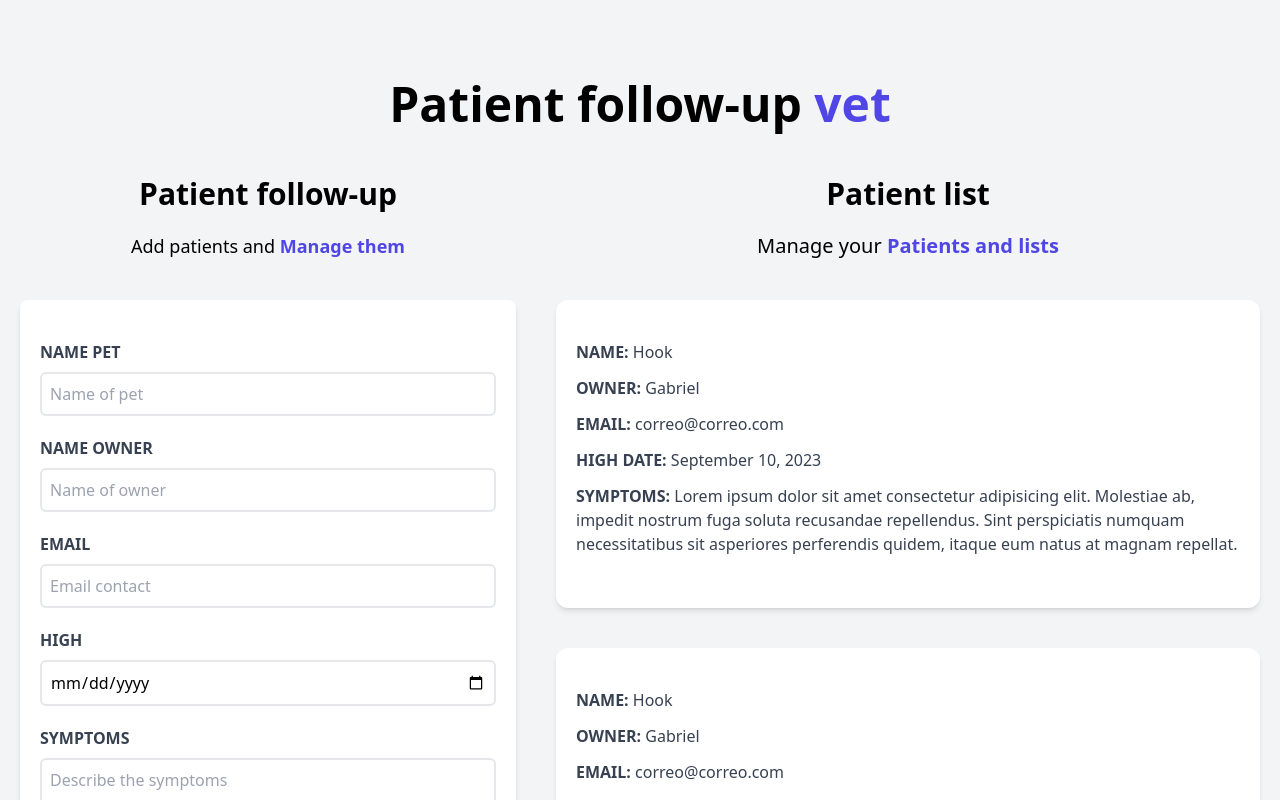
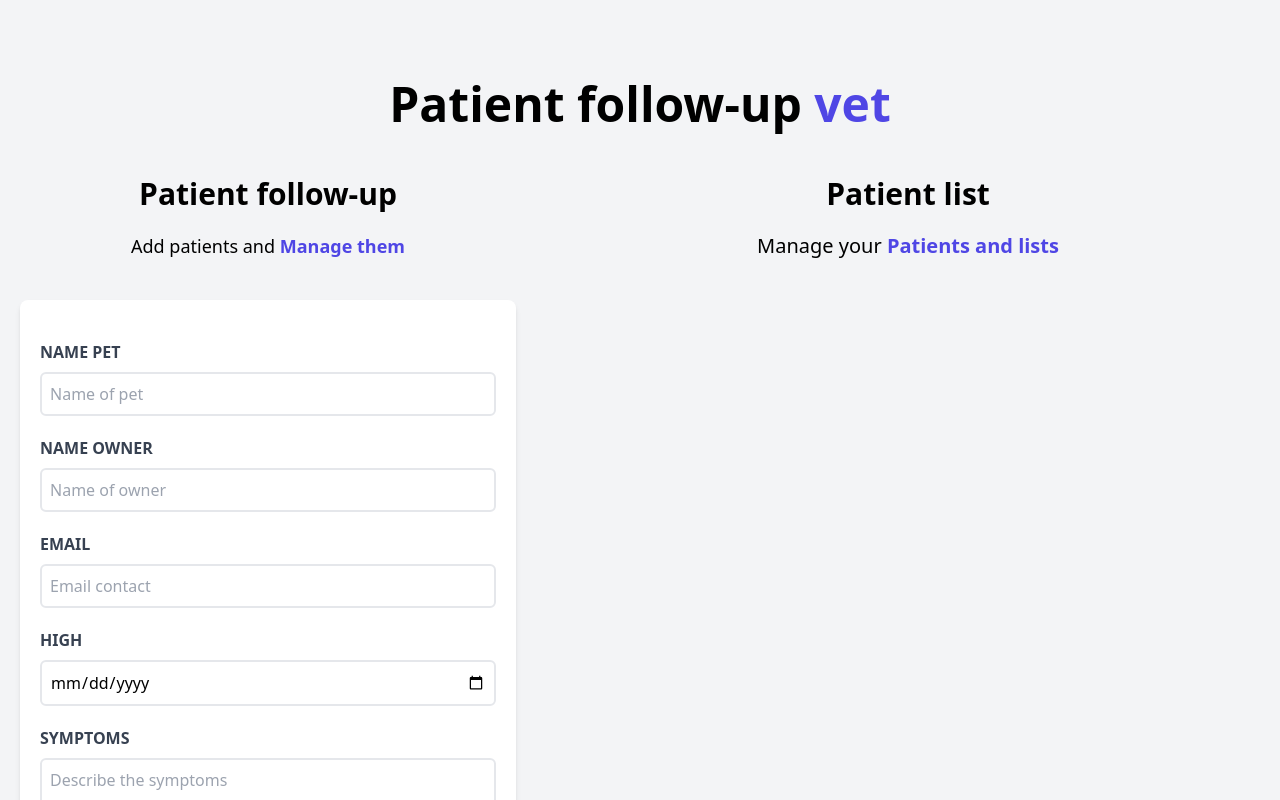
Before and after one commit to cilfonegabriel/appointment-react, a React (Vite) app: page / in a window 1280 px wide. Shown: the top 800 px of the page. Built offline with nearby package versions, Linux system fonts and the light colour scheme.

Commit message:
Show information about patients

```diff
--- a/src/App.jsx
+++ b/src/App.jsx
@@ -18,7 +18,9 @@
         patients = {patients}
         setPatients={setPatients}
       />
-      <PatientList />
+      <PatientList
+        patients = {patients}
+      />
     </div>
 
   </div>
--- a/src/components/Patient.jsx
+++ b/src/components/Patient.jsx
@@ -1,20 +1,23 @@
-const Patient = () => {
+const Patient = ({patient}) => {
+
+    const { name, owner, email, date, symptoms } = patient;
+
   return (
     <div className="mx-5 my-10 bg-white shadow-md px-5 py-10 rounded-xl">
     <p className="font-bold mb-3 text-gray-700 uppercase">Name: {''}
-        <span className="font-normal normal-case">Hook</span>
+        <span className="font-normal normal-case">{name}</span>
     </p>
     <p className="font-bold mb-3 text-gray-700 uppercase">Owner: {''}
-        <span className="font-normal normal-case">Gabriel</span>
+        <span className="font-normal normal-case">{owner}</span>
     </p>
     <p className="font-bold mb-3 text-gray-700 uppercase">Email: {''}
-        <span className="font-normal normal-case">correo@correo.com</span>
+        <span className="font-normal normal-case">{email}</span>
     </p>
     <p className="font-bold mb-3 text-gray-700 uppercase">High date: {''}
-        <span className="font-normal normal-case">September 10, 2023</span>
+        <span className="font-normal normal-case">{date}</span>
     </p>
     <p className="font-bold mb-3 text-gray-700 uppercase">Symptoms: {''}
-        <span className="font-normal normal-case">Lorem ipsum dolor sit amet consectetur adipisicing elit. Molestiae ab, impedit nostrum fuga soluta recusandae repellendus. Sint perspiciatis numquam necessitatibus sit asperiores perferendis quidem, itaque eum natus at magnam repellat.</span>
+        <span className="font-normal normal-case">{symptoms}</span>
     </p>
 
   </div>
--- a/src/components/PatientList.jsx
+++ b/src/components/PatientList.jsx
@@ -1,6 +1,7 @@
 import Patient from "./Patient"
 
-const PatientList = () => {
+const PatientList = ({patients}) => {
+
   return (
     <div className="md:w-1/2 lg:w-3/5 md:h-screen overflow-y-scroll">
 
@@ -10,10 +11,12 @@
         <span className="text-indigo-600 font-bold">Patients and lists</span>
       </p>
 
-      <Patient/>
-      <Patient/>
-
-
+      { patients.map( (patient, index) =>(
+        <Patient
+            key={index}
+            patient={patient}
+        />
+      ))}
     </div>
   )
 }
```
